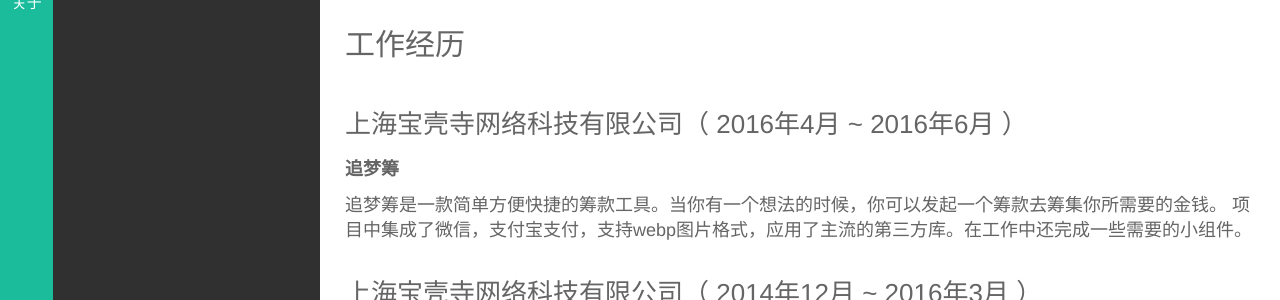
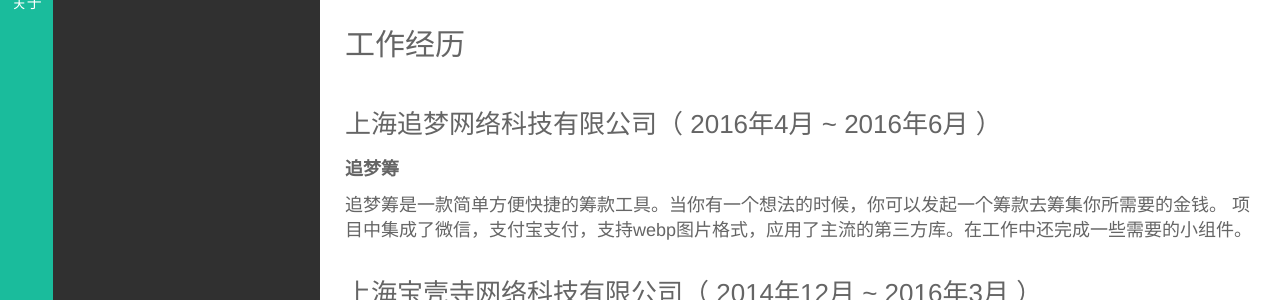
Before and after one commit to shoron/shoron.github.io, a Jekyll site: the page built from _posts/简历/2016-01-11-Resume.md, in a window 1280 px wide. Shown: the part 403-703 px from the top of the page. Built offline with Jekyll 4.4.1, drawn with Linux system fonts in a browser that asks for light colours; nearby versions of some CDN libraries; library files that are not in the unit come from our copies; Markdown is read by kramdown in place of the engine named in the settings.

Commit message:
modify resume

```diff
--- a/_posts/简历/2016-01-11-Resume.md
+++ b/_posts/简历/2016-01-11-Resume.md
@@ -19,7 +19,7 @@
 
 ## 工作经历
 
-### 上海宝壳寺网络科技有限公司（ 2016年4月 ~ 2016年6月 ）
+### 上海追梦网络科技有限公司（ 2016年4月 ~ 2016年6月 ）
 
 **追梦筹**
 
```
